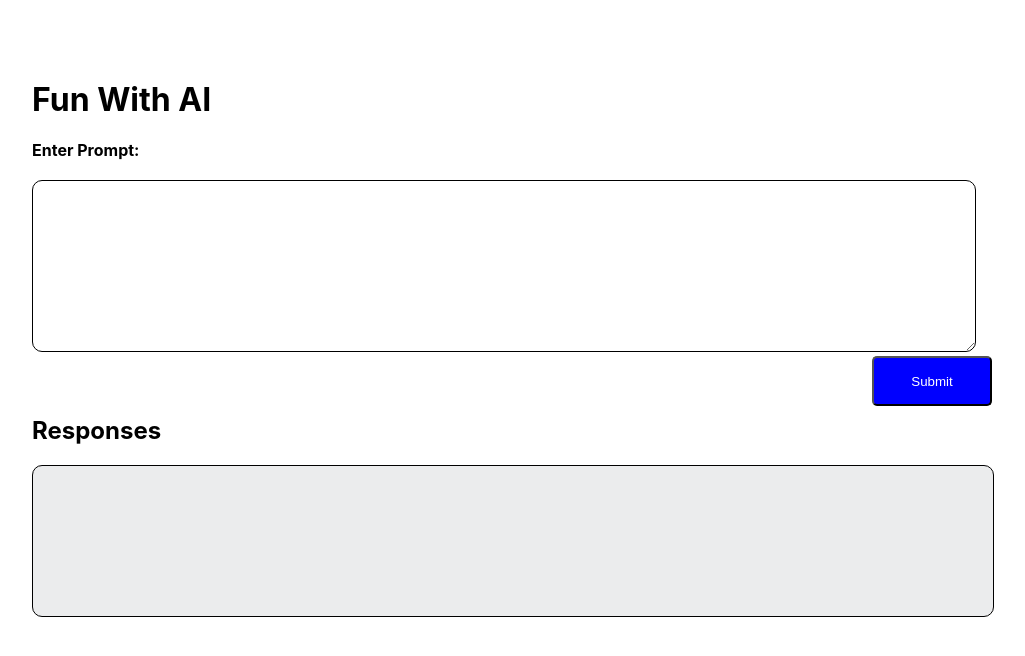
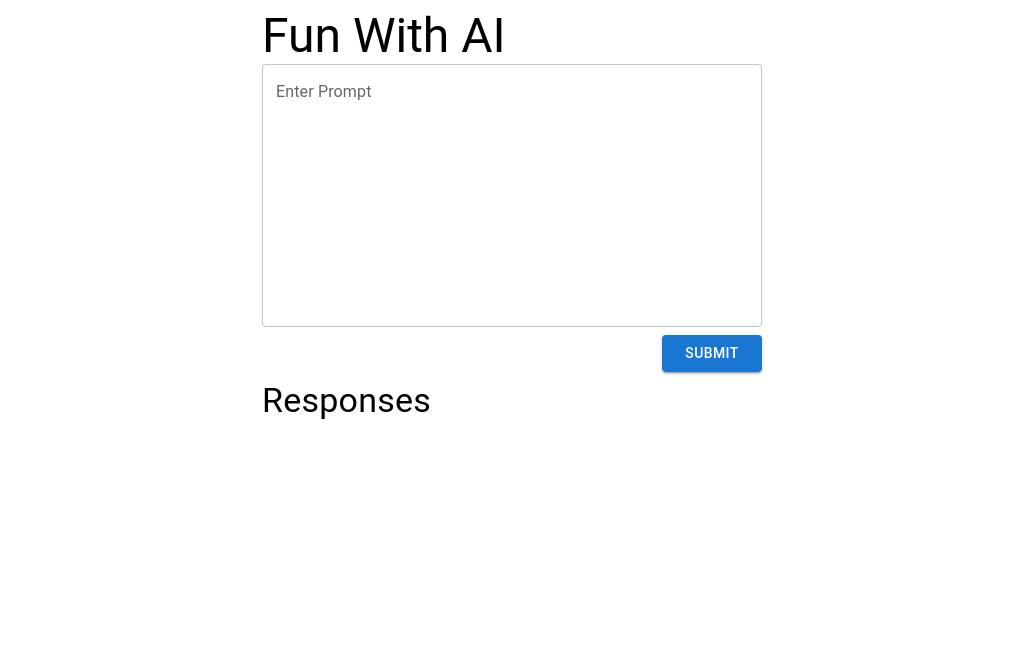
Before and after one commit to camchu2001/OpenAI-API-FE-Challenge, a React (Create React App) app: page / in a window 1280 px wide. Shown: the top 656 px of the page, without its empty margins (128-1153 px from the left). Built offline with nearby package versions, Linux system fonts and the light colour scheme.

Commit message:
feat: Add Material UI

```diff
--- a/package.json
+++ b/package.json
@@ -3,6 +3,9 @@
   "version": "0.1.0",
   "private": true,
   "dependencies": {
+    "@emotion/react": "^11.9.0",
+    "@emotion/styled": "^11.8.1",
+    "@mui/material": "^5.8.0",
     "@testing-library/jest-dom": "^5.16.4",
     "@testing-library/react": "^13.2.0",
     "@testing-library/user-event": "^13.5.0",
--- a/src/App.css
+++ b/src/App.css
@@ -16,7 +16,7 @@ label{
   padding: 10px;
 }
 
-#button{
+Button{
   width: 100%;
   border-radius: 5px;
   width: 120px;
--- a/src/App.js
+++ b/src/App.js
@@ -1,6 +1,9 @@
 import logo from "./logo.svg";
-import "./App.css";
 import Responses from "./components/Response";
+import Button from "@mui/material/Button";
+import { Box } from "@mui/system";
+import Typography from "@mui/material/Typography";
+import TextField from "@mui/material/TextField";
 
 function App() {
   const onSubmit = (e) => {
@@ -9,18 +12,24 @@ function App() {
 
   return (
     <div className="App">
-      <div className="Prompt">
-        <h1>Fun With AI</h1>
-
-        <form onSubmit={onSubmit}>
-          <label>Enter Prompt: </label>
-          <br />
-          <br />
-          <textarea type="text" id="prompt" name="prompt"></textarea>
-          <input type="submit" id="button" defaultValue="Submit" />
-        </form>
-      </div>
-      <Responses></Responses>
+      <Box sx={{ display: "grid", width: 500, mx: "auto", marginTop: 1 }}>
+        <Box>
+          <Typography variant="h3">Fun With AI</Typography>
+        </Box>
+        <TextField
+          id="outlined-multiline-flexible"
+          label="Enter Prompt"
+          multiline
+          rows={10}
+          sx={{ width: 500 }}
+        />
+        <Box sx={{ display: "flex", justifyContent: "flex-end", my: 1 }}>
+          <Button color="primary" sx={{ width: 100 }} variant="contained">
+            Submit
+          </Button>
+        </Box>
+        <Responses />
+      </Box>
     </div>
   );
 }
--- a/src/components/Response.js
+++ b/src/components/Response.js
@@ -1,12 +1,11 @@
+import { Box } from "@mui/system";
+import Typography from "@mui/material/Typography";
+
 function Responses() {
   return (
-    <div className="Responses">
-      <br></br>
-      <br></br>
-
-      <h2>Responses</h2>
-      <div className="ResponseBox"></div>
-    </div>
+    <Box>
+      <Typography variant="h4">Responses</Typography>
+    </Box>
   );
 }
 export default Responses;
```
Also changed, not shown: 1 other file (tests, documents, lock files or other folders).
